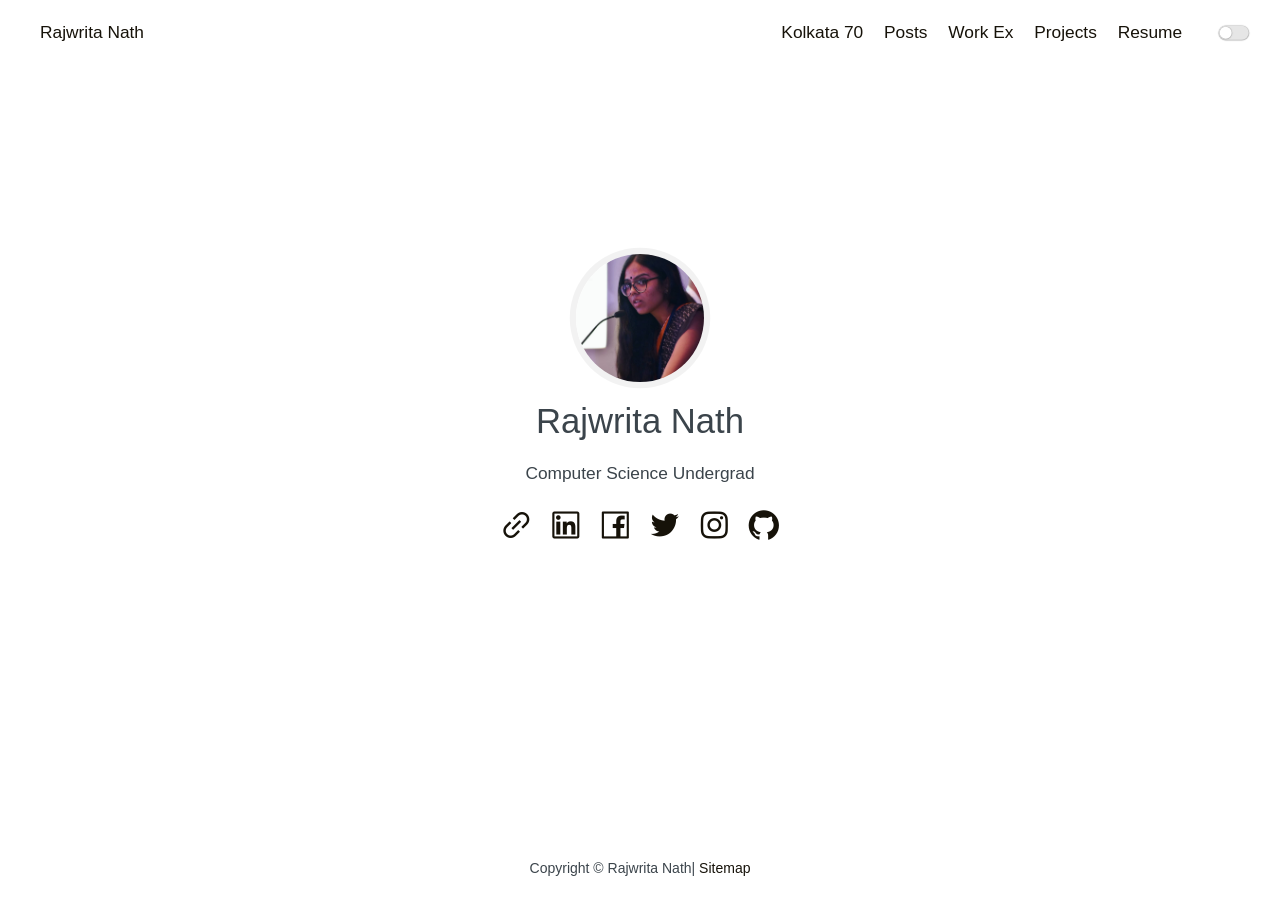
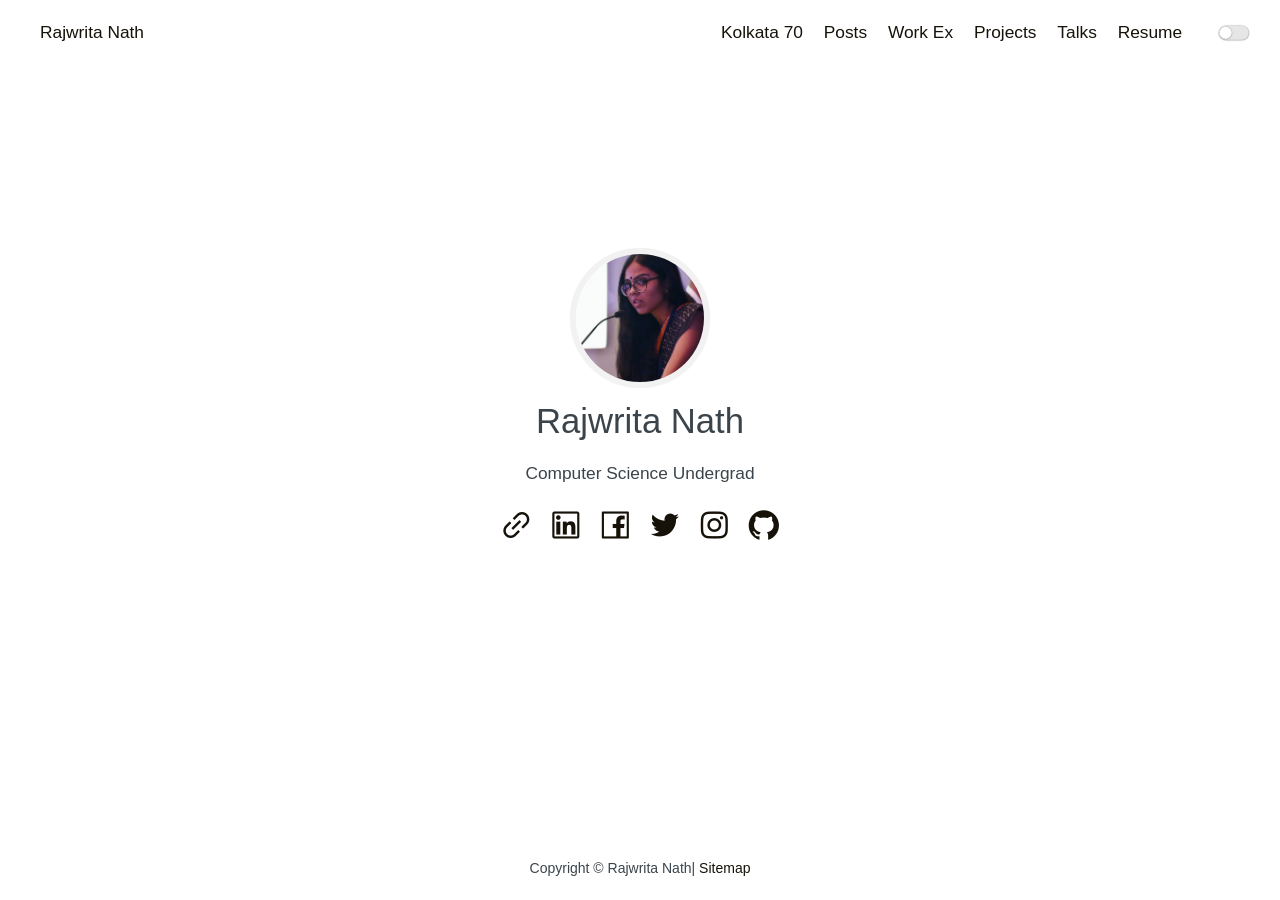
Before and after one commit to Rajwrita/rajwrita.github.io, a Jekyll site: the page built from index.md, in a window 1280 px wide. Built offline with Jekyll 4.4.1, drawn with Linux system fonts in a browser that asks for light colours.

Commit message:
Update _config.yml

```diff
--- a/_config.yml
+++ b/_config.yml
@@ -8,6 +8,8 @@ urls:
       url: /work
     - text: Projects
       url: /projects
+    - text: Talks
+      url: /talks
     - text: Resume
       url: /assets/RajwritaNathResume.pdf
 
```
